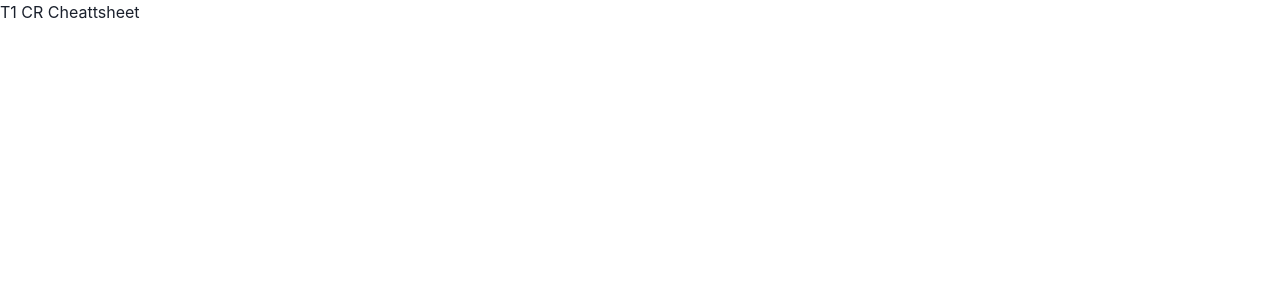
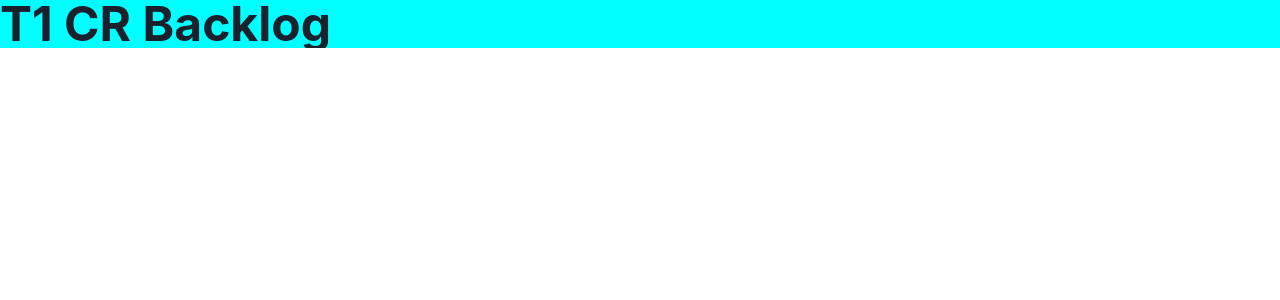
Before and after one commit to tsokac2/cr-t1, a Next.js app: page / in a window 1280 px wide. Shown: the top 300 px of the page. Built offline with nearby package versions, Linux system fonts and the light colour scheme.

Commit message:
Add SASS folder structure

```diff
--- /dev/null
+++ b/components/layout/Layout.js
@@ -0,0 +1,10 @@
+// main layout componet, use SASS and Chakrea UI to modifi the main wrapre layout
+const Layout = (props) => {
+  return (
+    <div className="test">
+      <main>{props.children}</main>
+    </div>
+  );
+};
+
+export default Layout;
--- a/package.json
+++ b/package.json
@@ -6,14 +6,17 @@
     "dev": "next dev",
     "build": "next build",
     "start": "next start",
+    "watch": "node-sass -o styles scss/index.scss -w",
     "lint": "next lint"
   },
   "dependencies": {
+    "@chakra-ui/layout": "^2.1.1",
     "@chakra-ui/react": "^2.2.4",
     "@emotion/react": "^11.9.3",
     "@emotion/styled": "^11.9.3",
     "framer-motion": "^6.5.1",
     "next": "12.2.3",
+    "node-sass": "^7.0.1",
     "react": "18.2.0",
     "react-dom": "18.2.0"
   },
--- a/pages/_app.js
+++ b/pages/_app.js
@@ -1,13 +1,16 @@
-import '../styles/globals.css'
+import "../styles/index.css";
+import Layout from "../components/layout/Layout";
 
-import { ChakraProvider } from '@chakra-ui/react';
+import { ChakraProvider } from "@chakra-ui/react";
 
 function MyApp({ Component, pageProps }) {
   return (
     <ChakraProvider>
-      <Component {...pageProps} />
+      <Layout>
+        <Component {...pageProps} />
+      </Layout>
     </ChakraProvider>
   );
 }
 
-export default MyApp
+export default MyApp;
--- a/pages/index.js
+++ b/pages/index.js
@@ -1,9 +1,12 @@
 
+import { Heading } from '@chakra-ui/react';
 
-export default function Home() {
+const MainCrView = () => {
   return (
     <div>
-        <h1>T1 CR Cheattsheet</h1>
+        <Heading as='h1' size='2xl' noOfLines={1}>T1 CR Backlog</Heading>
     </div>
   )
-}
+};
+
+export default MainCrView;
--- /dev/null
+++ b/scss/index.scss
@@ -0,0 +1,2 @@
+@import "base/base";
+@import "layout/layout";
--- /dev/null
+++ b/scss/layout/_layout.scss
@@ -0,0 +1,3 @@
+.test {
+    background-color: aqua;
+}
--- a/styles/globals.css
+++ b/styles/index.css
@@ -24,3 +24,7 @@ a {
     background: black;
   }
 }
+
+
+.test {
+  background-color: aqua; }
```
Also changed, not shown: scss/base/_base.scss (added), 1 other file (tests, documents, lock files or other folders).
